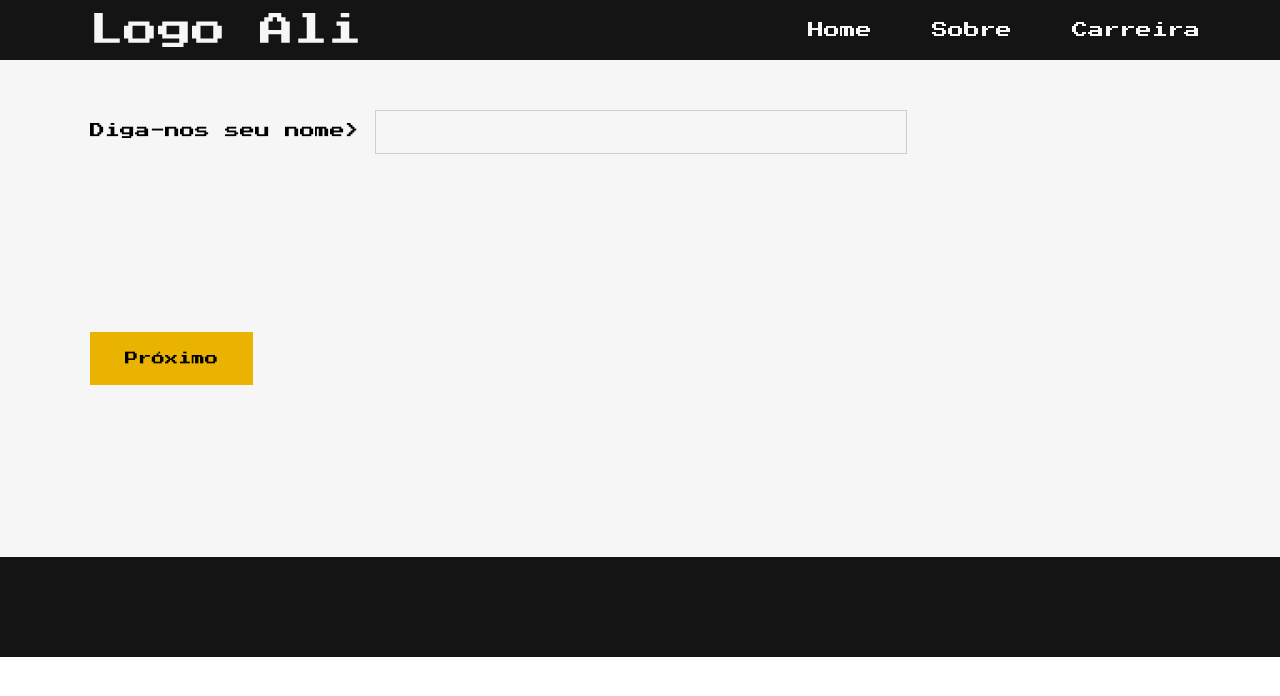
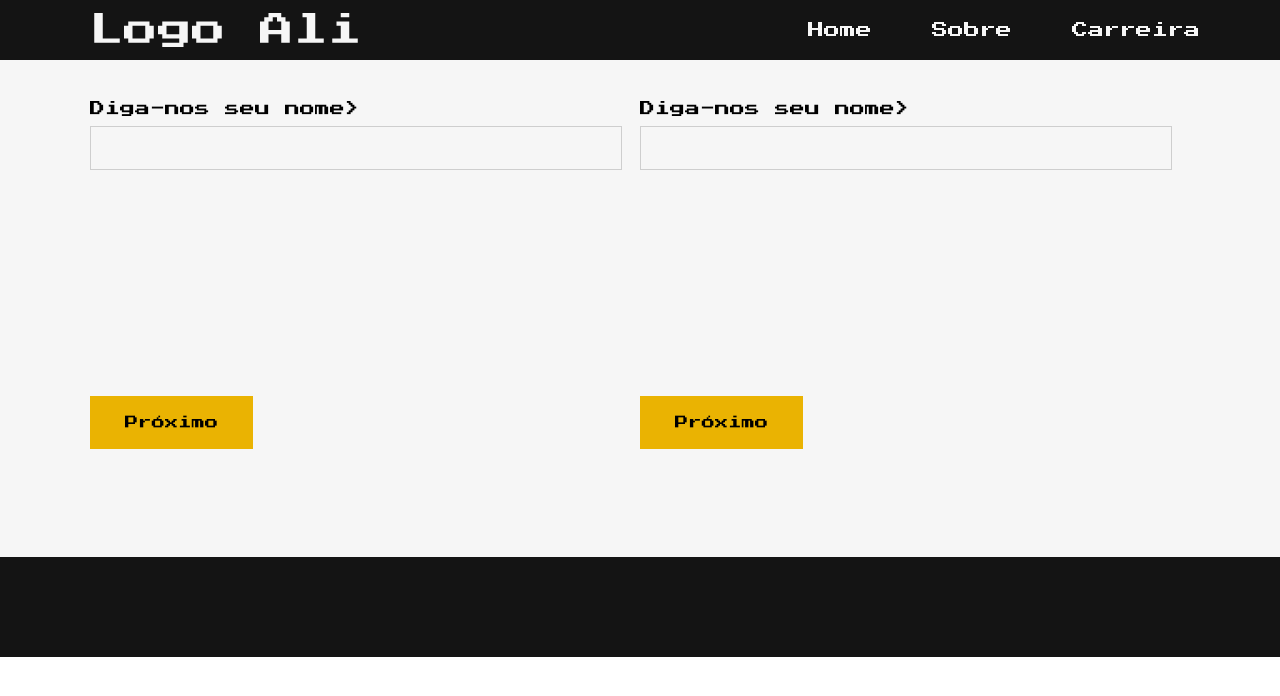
Before and after one commit to Frauches/rocketseat-hackaton-51, a React (Create React App) app: page / in a window 1280 px wide. Shown: the top 696 px of the page. Built offline with nearby package versions, Linux system fonts and the light colour scheme.

Commit message:
Adiciona a listagem de forms no container de Carreira

```diff
--- a/src/App.js
+++ b/src/App.js
@@ -9,7 +9,7 @@ function App() {
     <div className="App">
       <Header />
       <MainContainerStyle>
-        <Carreira />
+        <Carreira/>
       </MainContainerStyle>
       <Footer />
     </div>
--- a/src/containers/Carreira.js
+++ b/src/containers/Carreira.js
@@ -11,6 +11,7 @@ const Carreira = () => {
     profissao: ""
   });
   const [formQuestionNumber, setFormQuestionNumber] = useState(0);
+  const [containerActive, setContainerActive] = useState(0);
   const questionItems = ["Diga-nos seu nome", "Diga-nos sua idade", "Diga-nos sua escolaridade", "E quais profissões você mais se identifica?"]
 
 
@@ -21,9 +22,7 @@ const Carreira = () => {
     });
   }
 
-
-  return (
-    <CarreiraContainer>
+  const formView = (
     <div>
       {questionItems.map((questionItem, index) => {
         return (
@@ -35,6 +34,17 @@ const Carreira = () => {
       })}
       <Button disabled={formQuestionNumber + 1 > questionItems.length} onClick={() => setFormQuestionNumber(formQuestionNumber + 1)}>Próximo</Button>
     </div>
+  );
+
+
+  const contentContainers = [formView, formView];
+
+  return (
+    <CarreiraContainer>
+      {contentContainers.map(formView => {
+        return (formView);
+      })}
+
     </CarreiraContainer>
   );
 }
```
Lines whose indentation alone changed are shown as unchanged.
